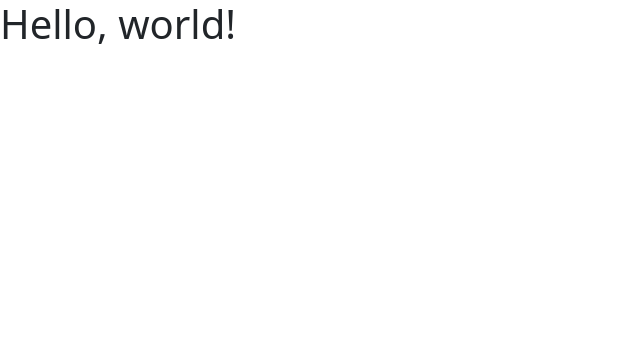
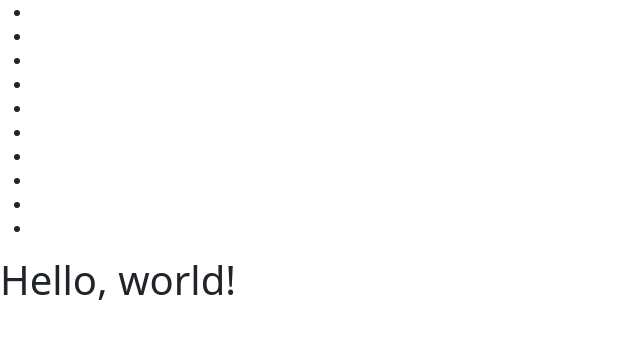
Before and after one commit to MadelineBird/bootstrap-boilerplate, a plain HTML site: page index.html in a window 1280 px wide. Shown: the whole page, without its empty margins (0-640 px from the left). Drawn offline with nearby package versions, Linux system fonts and the light colour scheme.

Commit message:
added unordered list line 15

```diff
--- a/index.html
+++ b/index.html
@@ -12,6 +12,18 @@
     <title>Hello, world!</title>
   </head>
   <body>
+      <ul>
+          <li class="item1"></li>
+          <li class="item2"></li>
+          <li class="item3"></li>
+          <li class="item4"></li>
+          <li class="item5"></li>
+          <li class="item6"></li>
+          <li class="item7"></li>
+          <li class="item8"></li>
+          <li class="item9"></li>
+          <li class="item10"></li>
+      </ul>
     <h1>Hello, world!</h1>
 
     <!-- Optional JavaScript; choose one of the two! -->
```
Also changed, not shown: 1 other file.
